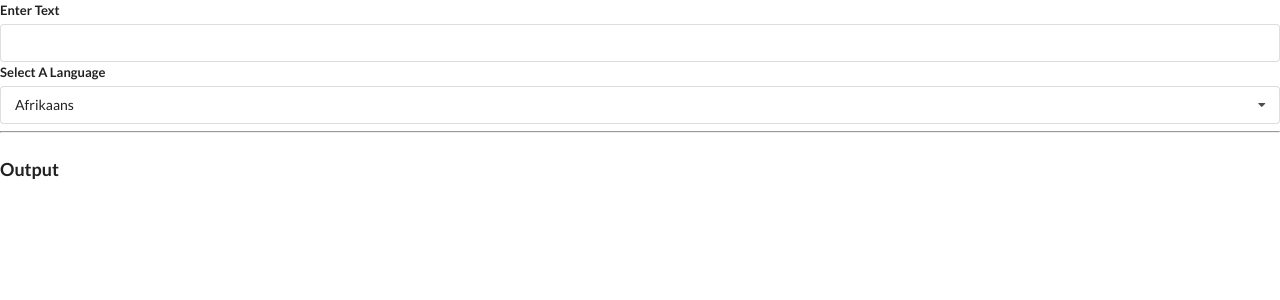
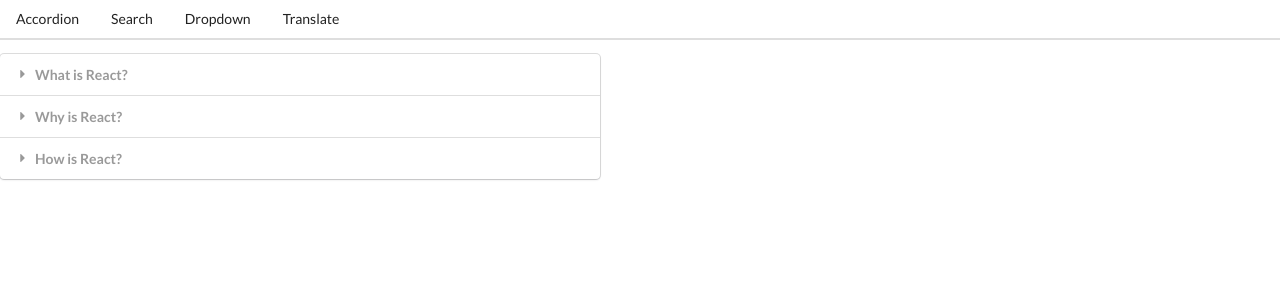
Before and after one commit to tenglishjr/learn-react-udemy, a React (Create React App) app: page / in a window 1280 px wide. Shown: the top 300 px of the page. Built offline with nearby package versions, Linux system fonts and the light colour scheme.

Commit message:
Custom router for navigation

```diff
--- a/src/components/App.js
+++ b/src/components/App.js
@@ -1,29 +1,37 @@
-import React from 'react';
+import React, { useState } from 'react';
+import Route from '../components/router/Route';
+import items from '../constants/items';
+import languages from '../constants/languages';
+import options from '../constants/options';
+import Accordion from './accordion/Accordion';
+import Dropdown from './dropdown/Dropdown';
+import Header from './navigation/Header';
+import Search from './search/Search';
 import Translate from './translate/Translate';
 
-const options = [
-  {
-    label: 'Afrikaans',
-    value: 'af',
-  },
-  {
-    label: 'Arabic',
-    value: 'ar',
-  },
-  {
-    label: 'Hindi',
-    value: 'hi',
-  },
-  {
-    label: 'Dutch',
-    value: 'nl',
-  },
-];
+export default () => {
+  const [selected, setSelected] = useState(options[0]);
 
-export default () => {
   return (
     <div>
-      <Translate options={options} />
+      <Header />
+      <Route path='/'>
+        <Accordion items={items} />
+      </Route>
+      <Route path='/list'>
+        <Search />
+      </Route>
+      <Route path='/dropdown'>
+        <Dropdown
+          label='Select A Color'
+          options={options}
+          selected={selected}
+          onSelectedChange={setSelected}
+        />
+      </Route>
+      <Route path='/translate'>
+        <Translate options={languages} />
+      </Route>
     </div>
   );
 };
--- /dev/null
+++ b/src/components/navigation/Header.js
@@ -0,0 +1,35 @@
+import React from 'react';
+import Link from '../navigation/Link';
+
+const Header = () => {
+  return (
+    <div className='ui secondary pointing menu'>
+      <Link
+        href='/'
+        className='item'
+      >
+        Accordion
+      </Link>
+      <Link
+        href='/list'
+        className='item'
+      >
+        Search
+      </Link>
+      <Link
+        href='/dropdown'
+        className='item'
+      >
+        Dropdown
+      </Link>
+      <Link
+        href='/translate'
+        className='item'
+      >
+        Translate
+      </Link>
+    </div>
+  );
+};
+
+export default Header;
--- /dev/null
+++ b/src/components/navigation/Link.js
@@ -0,0 +1,27 @@
+import React from 'react';
+
+const Link = ({ className, href, children }) => {
+  const onClick = event => {
+    if (event.metaKey || event.ctrlKey) {
+      return;
+    }
+
+    event.preventDefault();
+    window.history.pushState({}, '', href);
+
+    const navEvent = new PopStateEvent('popstate');
+    window.dispatchEvent(navEvent);
+  };
+
+  return (
+    <a
+      onClick={onClick}
+      href={href}
+      className={className}
+    >
+      {children}
+    </a>
+  );
+};
+
+export default Link;
--- /dev/null
+++ b/src/components/router/Route.js
@@ -0,0 +1,21 @@
+import { useEffect, useState } from 'react';
+
+const Route = ({ path, children }) => {
+  const [currentPath, setCurrentPath] = useState(window.location.pathname);
+
+  useEffect(() => {
+    const onLocationChange = () => {
+      setCurrentPath(window.location.pathname);
+    };
+
+    window.addEventListener('popstate', onLocationChange);
+
+    return () => {
+      window.removeEventListener('popstate', onLocationChange);
+    };
+  }, []);
+
+  return window.location.pathname === path ? children : null;
+};
+
+export default Route;
--- /dev/null
+++ b/src/constants/items.js
@@ -0,0 +1,14 @@
+module.exports = [
+  {
+    title: 'What is React?',
+    content: 'React is a front end Javascript framework',
+  },
+  {
+    title: 'Why is React?',
+    content: 'Because it is.',
+  },
+  {
+    title: 'How is React?',
+    content: 'Nice.',
+  },
+];
--- /dev/null
+++ b/src/constants/languages.js
@@ -0,0 +1,18 @@
+module.exports = [
+  {
+    label: 'Afrikaans',
+    value: 'af',
+  },
+  {
+    label: 'Arabic',
+    value: 'ar',
+  },
+  {
+    label: 'Hindi',
+    value: 'hi',
+  },
+  {
+    label: 'Dutch',
+    value: 'nl',
+  },
+];
--- /dev/null
+++ b/src/constants/options.js
@@ -0,0 +1,14 @@
+module.exports = [
+  {
+    label: 'The Color Red',
+    value: 'red',
+  },
+  {
+    label: 'The Color Blue',
+    value: 'blue',
+  },
+  {
+    label: 'The Color Green',
+    value: 'green',
+  },
+];
```
